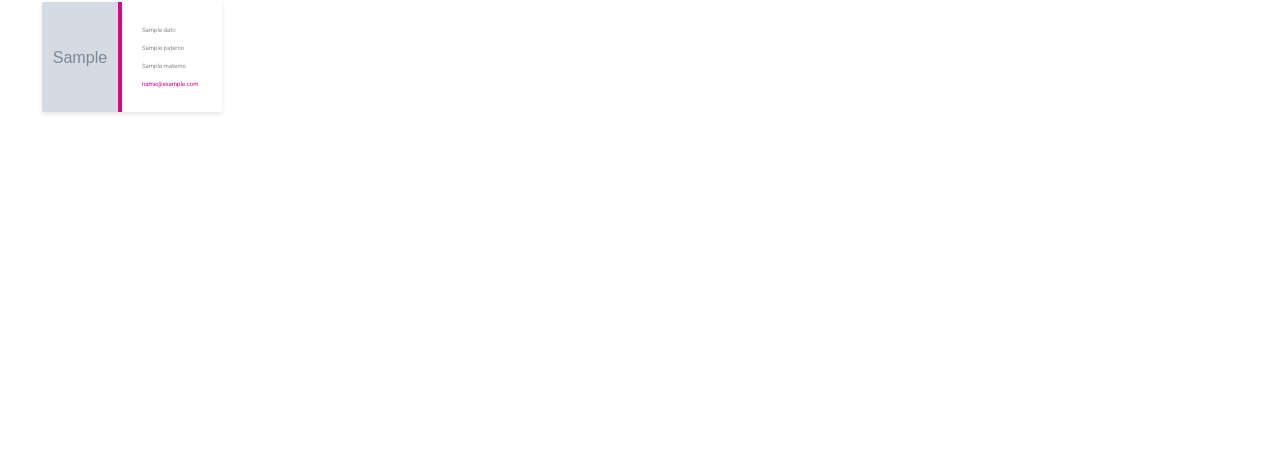
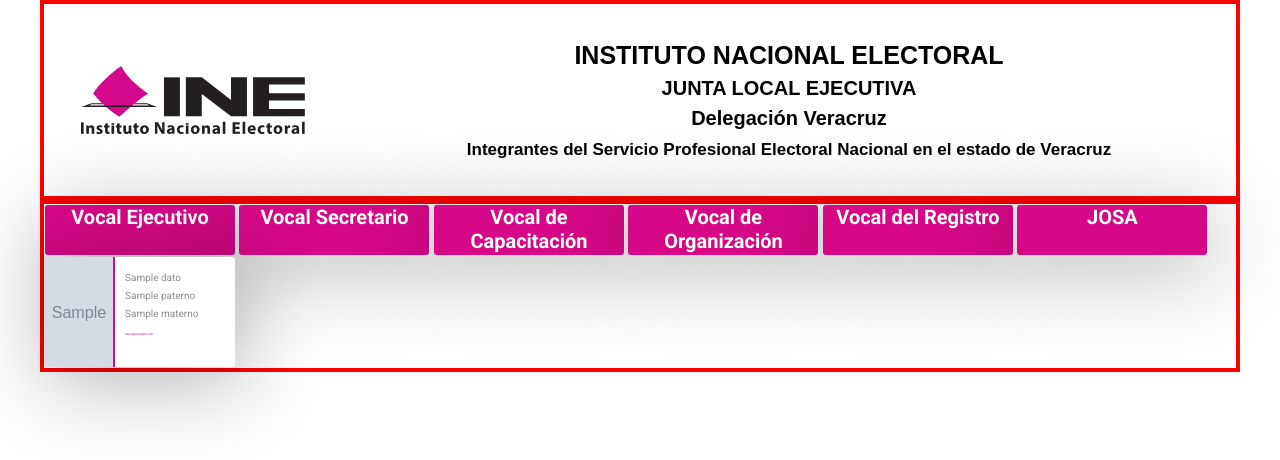
Before and after one commit to carloscrcl/DirectorioJL, a PHP site: the page made by views/listarVocales.view.php in a window 1280 px wide. Shown: the top 460 px of the page. Run offline with PHP 8.4, Linux system fonts and the light colour scheme; tables that the repository leaves empty hold one stand-in row (values such as "Sample post"); the template is opened without the code that fills it: most values are stand-ins (such as "Sample title", 1, 10 or a date in 2020); grey boxes marked "Sample" are stand-in pictures.

Commit message:
Embellecimiento de tabla de vocales, se agrega el logotipo y titulo

```diff
--- a/css/estilos_tarjetas.css
+++ b/css/estilos_tarjetas.css
@@ -3,77 +3,115 @@
   padding: 0;
   margin: 0;
 }
-
 html {
   font-family: 'Oswald', sans-serif;
   font-family: 'Roboto', sans-serif;
   font-size: 10px;
+}
+.c-header{
+  display: flex;
+  height: 200px;
+  justify-content: space-between;
+  align-items: center;
+}
+.c-header .logo{
+  width: 25%;
+  height: auto;
+  align-items: center;
+  display: flex;
+  align-items: flex-start;
+  justify-content: center;
+}
+.c-header .logo img{
+  width: 75%;
+}
+.c-header .titulo{
+  width: 75%;
+  display: flex;
+  flex-direction: column;
+  ;
+}
+.c-header .titulo h1,h2,h3,h4{
+  font-family: Arial, Helvetica, sans-serif;
+  font-weight: bolder;
+   text-align: center;
+}
+.c-header .titulo h1{
+  font-size: 2.5em;
+}
+.c-header .titulo h2{
+  margin-top: 7px;
+  font-size: 2em;
+}
+.c-header .titulo h3{
+  margin-top: 10px;
+  font-size: 1.7em;
+}
+.card.thCard{
+  height: 50px;
+  background: #d60887;
+  color: #fff;
 
 }
+.thCard p{
+  display: flex;
+  margin:auto;
+  text-align: center;
+  justify-content: center;
+  align-content: center;
+  font-size: 20px;
+  font-weight: bold;
+  bottom: 0;
+  top:0;
 
+}
+main{
+  /* border: 2px dashed green; */
+  margin:auto;
+}
 .contenedor {
   width: 1200px;
   margin: auto;
+  border: 4px solid red;
+
 
 }
-
 a {
   color: green;
 }
-
-/* article.card {
-  width: 330px;
-} */
-
 article.card {
   height: 110px;
-  width: 180px;
+  width: 190px;
   display: inline-block;
-  margin: 2px;
+  margin: 1px;
   position: relative;
   text-align: left;
   vertical-align: top;
   white-space: normal;
   overflow: hidden;
   background: none repeat scroll 0 0 #fff;
-  border-radius: 2px;
-  box-shadow: 0 2px 4px rgba(0, 0, 0, .1);
+  border-radius: 3px;
+  /* border: ridge; */
   text-decoration: none;
+  box-shadow: 5px 13px 82px 3px rgba(0,0,0,0.3);
 }
-
-/* article.card .card-click-target {
-  bottom: 0;
-  left: 0;
-  position: absolute;
-  right: 0;
-  top: 0;
-  z-index: 10;
-} */
-
-/* img {
-  height: auto;
-  max-width: 100%;
-} */
-
 article.card img.cover {
   height: 100%;
-  width: 80px;
-  border-right: 4px solid #d60887;
+  width: 70px;
+  border-right: 2px solid #d60887;
   position: absolute;
   top: 0;
   left: 0;
 }
-
 article.card .details {
-  margin-left: 90px;
-  height: 155px;
+  margin-left: 70px;
+  height: 105px;
   box-sizing: border-box;
   display: block;
   overflow: hidden;
-  padding: 7px 10px 0;
+  padding: 0px 10px 0;
   position: relative;
 }
-
 article.card .details .title {
   font-size: .45em;
   line-height: 24px;
@@ -86,7 +124,6 @@
   text-decoration: none;
   white-space: nowrap;
 }
-
 .article.card .details .titulo {
   color: #fff;
   background: #d60887;
@@ -94,7 +131,6 @@
   height: 45px;
   bottom: 0;
 }
-
 article.card .details .subdetail,
 article.card .details .subdetail a {
   color: #aaa;
@@ -105,23 +141,21 @@
   overflow: hidden;
   white-space: nowrap;
 }
-
 .details .subdetail a {
   color: #aaa;
   width: 100%;
-  font-size: .6em;
+  font-size: .45em;
   line-height: .8em;
   margin: 1px 0;
   overflow: hidden;
   white-space: nowrap;
 }
-
 article.card .details .description {
   display: block;
-  max-height: 71px;
+  max-height: 90px;
   min-height: 20px;
   color: #8d8d8d;
-  font-size: .6em;
+  /* font-size: .45em; */
   margin-top: 12px;
   position: relative;
   text-align: left;
@@ -129,26 +163,11 @@
   line-height: 18px;
   overflow: hidden;
 }
-
-/* article.card .details .description p span {
-  font-size: .45em;
-
-} */
-article.card .details .description .embellecer {
+article.card .details .description p .embellecer {
+  font-size: .3em;
   color: #d60887;
 }
-
 article.card .details .description .titulo-resaltar {
   height: 18px;
   width: 90px;
 }
-
-/* article.card .details .paragraph-end {
-  height: 24px;
-  width: 45px;
-  background: linear-gradient(to right, rgba(255, 255, 255, 0), rgba(255, 255, 255, 1)) repeat scroll 0 0 rgba(0, 0, 0, 0);
-  bottom: 0;
-  max-height: 100%;
-  position: absolute;
-  right: 0;
-} */
--- /dev/null
+++ b/views/editarImagen.view.php
@@ -0,0 +1,3 @@
+<?php
+
+?>
--- a/views/listarVocales.view.php
+++ b/views/listarVocales.view.php
@@ -22,32 +22,66 @@
 </head>
 
 <body>
+    <header class="contenedor c-header">
+        <div class="logo">
+            <img src="../img/Logo_INE.svg" alt="logo_ine">
+        </div>
+        <div class="titulo">
+            <h1>INSTITUTO NACIONAL ELECTORAL</h1>
+            <H2>JUNTA LOCAL EJECUTIVA</H2>
+            <H2>Delegación Veracruz</H2>
+            <h3>Integrantes del Servicio Profesional Electoral Nacional en el estado de Veracruz</h3>
+        </div>
+
+    </header>
+
     <div class="contenedor">
+        <main>
+            <div class="cuerpo">
+                <div class="encabezado">
+
+                    <article id="" class="card thCard">
+                        <p>Vocal Ejecutivo</p>
+                    </article>
+                    <article id="" class="card thCard">
+                        <p>Vocal Secretario</p>
+                    </article>
+                    <article id="" class="card thCard">
+                        <p>Vocal de Capacitación</p>
+                    </article>
+                    <article id="" class="card thCard">
+                        <p>Vocal de Organización</p>
+                    </article>
+                    <article id="" class="card thCard">
+                        <p>Vocal del Registro</p>
+                    </article>
+                    <article id="" class="card thCard">
+                        <p>JOSA</p>
+                    </article>
+                </div>
+
+
+
                 <?php foreach ($datos as $vocal) {
                         if ((int) ($vocal['distrito_id']) > 0 && (int) ($vocal['distrito_id']) < 21) {
                 ?>
-        <article id="" class="card">
+                <article id="<?php echo $vocal["id"];?>" class="card">
 
                     <img class="cover" src="<?php echo '../img/' . $vocal['foto']; ?>" alt="<? echo $data['cargo']; ?>"
                         title="Patético jinete del rock and roll">
+
                     <div class="details">
-            <!-- <div class="titulo">
-              <h2>
-                <a class="title" title="" href="">
-                  <span class="tutulo-resaltar">Vocal : </span>
-                </a>
-              </h2>
-            </div> -->
+
                         <div class="description">
-              <p><span>
+                            <p>
                                 <?php echo $vocal['nombre']; ?>
-                </span></p>
-              <p><span>
+                            </p>
+                            <p>
                                 <?php echo $vocal['paterno']; ?>
-                </span></p>
-              <p><span>
+                            </p>
+                            <p>
                                 <?php echo $vocal['materno']; ?>
-                </span></p>
+                            </p>
                             <p><span class="embellecer">
                                     <?php echo $vocal['email']; ?>
                                 </span></p>
@@ -59,7 +93,8 @@
                        }
                 }
                 ?>
-
+            </div>
+        </main>
     </div>
 </body>
 
```
Also changed, not shown: admin/editarImagen.php (added, +25 -0 lines), admin/funciones.php (+29 -1 lines), img/Logo_INE.svg (added), index.js (added), js/funciones.js (added). Lines whose indentation alone changed are shown as unchanged.
